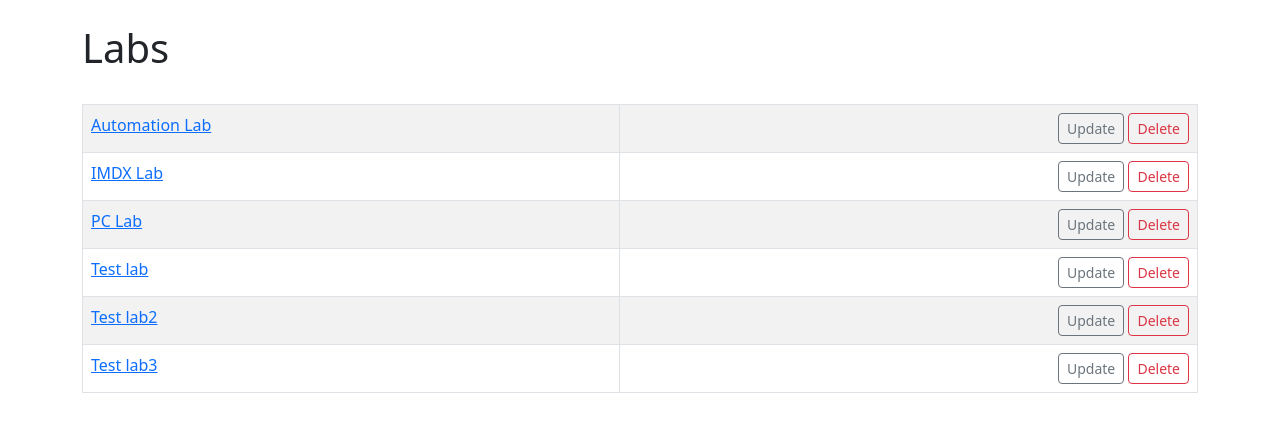
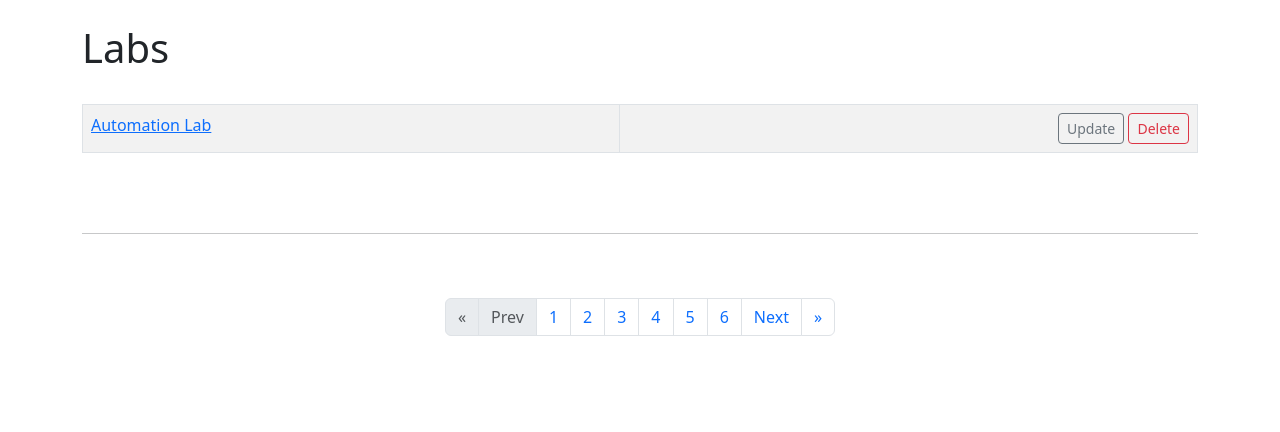
Before and after one commit to AnimeshN/resex-django, a Django app: page /labs in a window 1280 px wide. Shown: the part 56-488 px from the top of the page. Run offline with Django 4.2, Linux system fonts and the light colour scheme; data comes from the database, SQL or seed files in the repository; both versions use the stored data as it was after the commit.

Commit message:
Added Pagination to labs and academic divisions page

```diff
--- a/resex/labs/templates/labs/lab_list.html
+++ b/resex/labs/templates/labs/lab_list.html
@@ -4,7 +4,7 @@
 
 	<h1>Labs</h1><br>
 	<table class="table table-hover table-bordered table-striped">
-	{% for lab in lab_list %}
+	{% for lab in labs %}
 	<tr>
 			<td>
 				<a href="{% url 'show-lab' lab.id %}">{{ lab }}</a> <br>
@@ -18,5 +18,39 @@
 		</tr>
 
 	{% endfor %}
+	</table>
+	<br><br>
+	<hr><br><br>
+
+<nav aria-label="Page navigation example">
+  <ul class="pagination justify-content-center">
+
+	{% if labs.has_previous %}
+		<li class="page-item"><a class="page-link" href="?page=1">&laquo</a></li>
+		<li class="page-item"><a class="page-link" href="?page={{ labs.previous_page_number }}"> Prev</a></li>
+	{% elif not labs.has_previous %}
+			 <li class="page-item disabled"><a class="page-link" href="#">&laquo</a></li>
+            <li class="page-item disabled"><a class="page-link" href="#">Prev</a></li>
+	{% endif %}
+
+	<!-- <li class="page-item disabled"><a class="page-link" href="#">Page {{ labs.number }} of {{ labs.paginator.num_pages }}</a></li> -->
+
+
+	{% for i in nums %}
+	<li class="page-item"><a class="page-link" href="?page={{ forloop.counter }}">{{ forloop.counter }}</a></li>
+	{% endfor %}
+
+
+	{% if labs.has_next %}
+	<li class="page-item"><a class="page-link" href="?page={{ labs.next_page_number }}">Next</a></li>
+	<li class="page-item"><a class="page-link" href="?page={{ labs.paginator.num_pages }}">&raquo</a></li>
+
+	{% elif not labs.has_next %}
+			 <li class="page-item disabled"><a class="page-link" href="#">Next</a></li>
+            <li class="page-item disabled"><a class="page-link" href="#">&raquo</a></li>
+
+	{% endif %}
+  </ul>
+</nav>
 
 {% endblock %}
--- a/resex/labs/views.py
+++ b/resex/labs/views.py
@@ -7,6 +7,11 @@ from .forms import Academic_Division_Form, Lab_Form
 from django.http import HttpResponseRedirect
 from django.http import HttpResponse
 import csv
+from django.core.paginator import Paginator
+
+
+LABS_PER_PAGE = 1
+AD_PER_PAGE = 1
 
 # Create your views here.
 
@@ -105,9 +110,19 @@ def show_acad_div(request, acad_div_id):
 		{'acad_div':acad_div})
 
 def list_acad_divs(request):
-	acad_div_list = Academic_Division.objects.all().order_by('name')
+	# Setup pagination
+	pag = Paginator(Academic_Division.objects.all().order_by('name'), AD_PER_PAGE)
+	page =request.GET.get('page')
+	acad_divs = pag.get_page(page)
+	nums = "a"*acad_divs.paginator.num_pages
+
+	return render(request, 'labs/acad_div_list.html',
+		{'acad_divs':acad_divs,
+		'nums':nums})
+
 	return render(request, 'labs/acad_div_list.html',
 		{'acad_div_list':acad_div_list})
+
 
 def show_lab(request, lab_id):
 	lab = Lab.objects.get(pk=lab_id)
@@ -115,9 +130,15 @@ def show_lab(request, lab_id):
 		{'lab':lab})
 
 def all_labs(request):
-	lab_list = Lab.objects.all().order_by('name','academic_division')
+	# Setup pagination
+	pag = Paginator(Lab.objects.all().order_by('name'), LABS_PER_PAGE)
+	page =request.GET.get('page')
+	labs = pag.get_page(page)
+	nums = "a"*labs.paginator.num_pages
+
 	return render(request, 'labs/lab_list.html',
-		{'lab_list':lab_list})
+		{'labs':labs,
+		'nums':nums})
 
 
 def home(request, year=datetime.now().year, month=datetime.now().strftime("%B")):
```
Also changed, not shown: resex/labs/templates/labs/acad_div_list.html (+33 -1 lines), resex/db.sqlite3.
